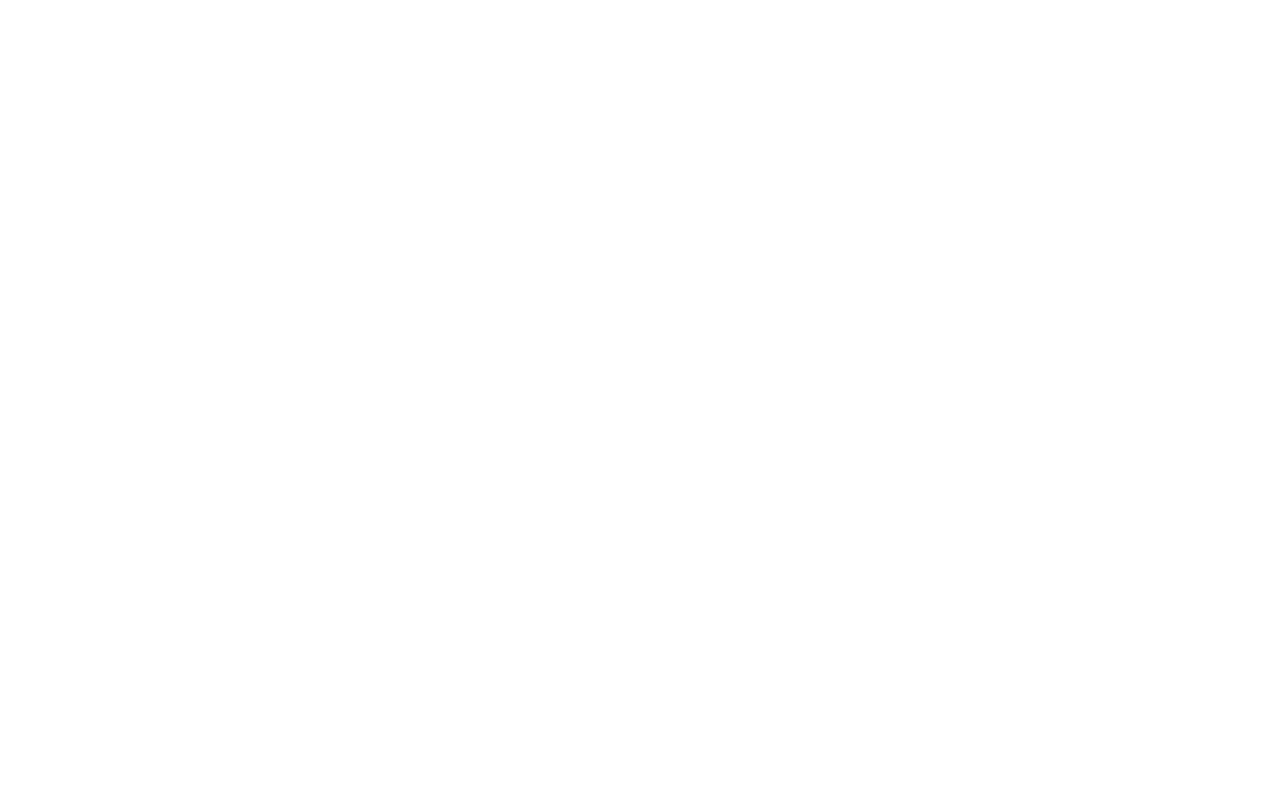
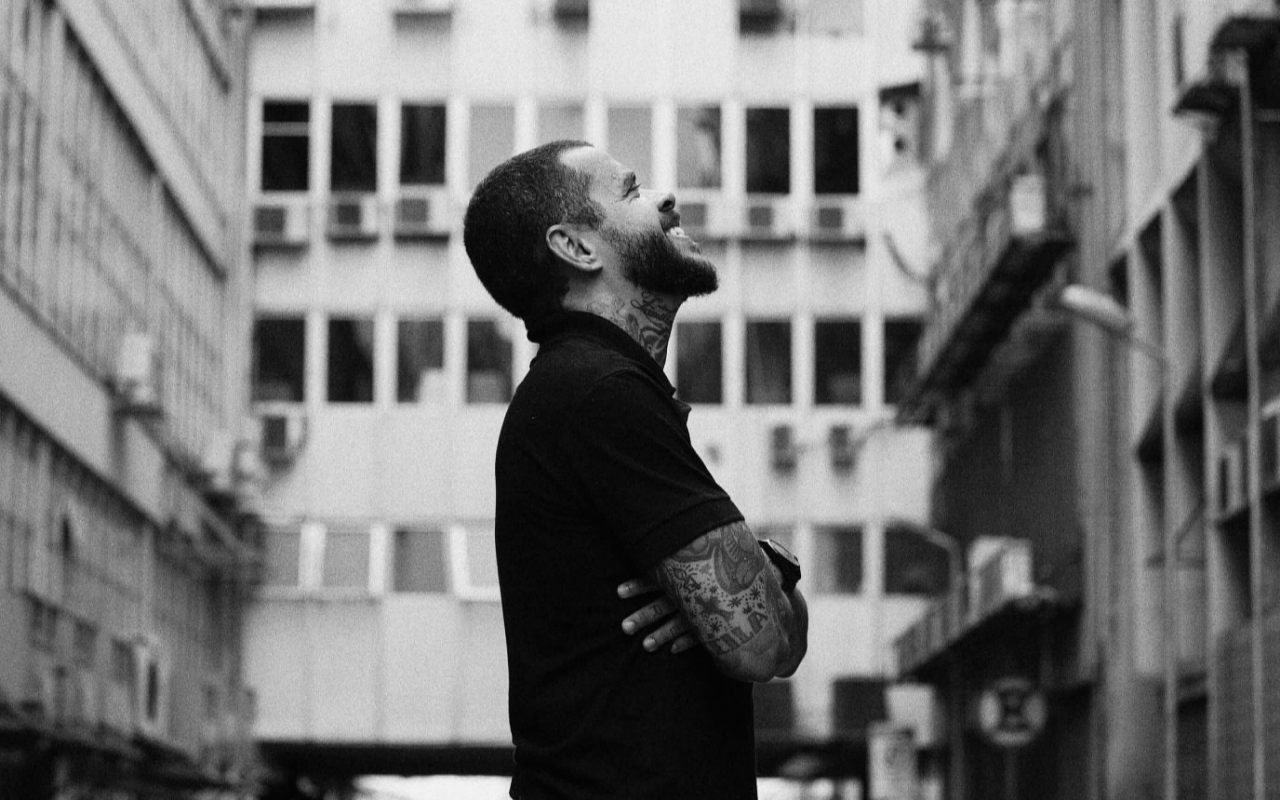
Before and after one commit to AndreaFermo/proj-html-vuejs, a Vue app: page / in a window 1280 px wide. Built offline with nearby package versions, Linux system fonts and the light colour scheme.

Commit message:
prove funzionamento

```diff
--- a/src/App.vue
+++ b/src/App.vue
@@ -1,4 +1,6 @@
-<template></template>
+<template>
+  <PageHeader />
+</template>
 <script >
 import { store } from './store.js';
 import PageHeader from './components/PageHeader.vue';
--- a/src/components/PageHeader.vue
+++ b/src/components/PageHeader.vue
@@ -1,7 +1,9 @@
 <template>
-    <nav></nav>
-    <div class="jumbotron"></div>
-    <div class="jumbotron-right-section"></div>
+    <div class="container">
+        <nav></nav>
+        <div class="jumbotron"></div>
+        <div class="jumbotron-right-section"></div>
+    </div>
 </template>
 
 <script>
@@ -9,4 +11,14 @@
     name: 'PageHeader'
 }
 </script>
-<style scoped lang="scss"></style>
+<style scoped lang="scss">
+.container {
+    height: 800px;
+    width: 100%;
+    margin: auto;
+    background-image: url(../assets/images/hero-07-2x.jpg);
+    background-size: cover;
+    background-repeat: no-repeat;
+    background-position: center;
+}
+</style>
--- a/src/store.js
+++ b/src/store.js
@@ -0,0 +1,7 @@
+import { reactive } from 'vue';
+
+export const store = reactive(
+    {
+
+    }
+);
```
